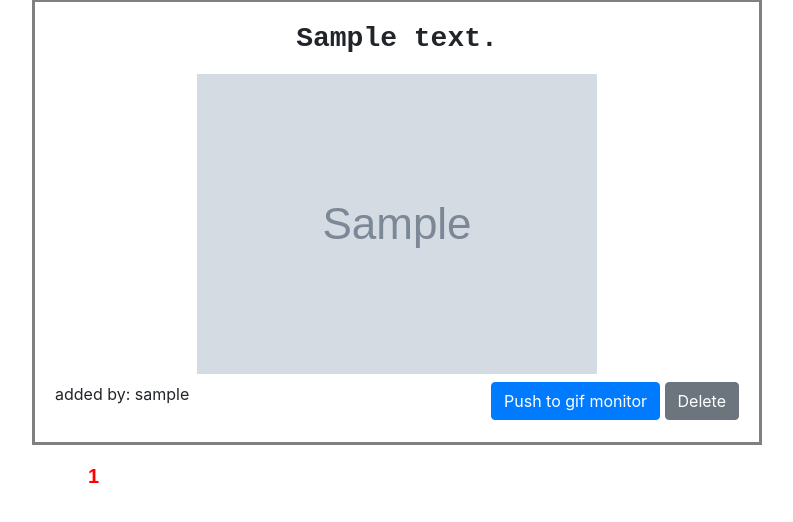
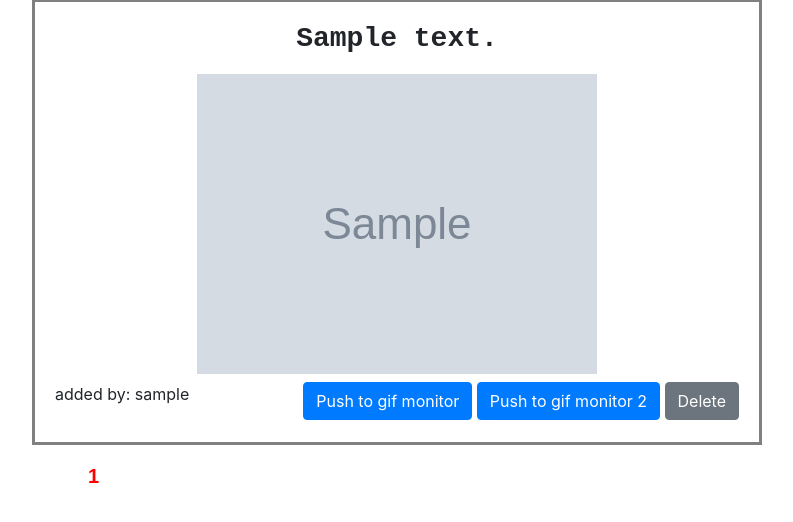
Before and after one commit to SarithT/kwejk, a Django app: page /kwejk/1 in a window 1280 px wide. Shown: the part 105-627 px from the top of the page, without its empty margins (243-1036 px from the left). Run offline with Django 3.2, Linux system fonts and the light colour scheme; a user stored in the database is signed in; tables that the repository leaves empty hold one stand-in row (values such as "Sample post"); grey boxes marked "Sample" are stand-in pictures; some libraries are stand-ins or nearby versions.

Commit message:
add button

```diff
--- a/Board/templates/kwejk.html
+++ b/Board/templates/kwejk.html
@@ -15,13 +15,16 @@
                     <img src="{{ image.image.url }}" class="img-fluid mx-auto d-block">
                 {% endif %}
                     <div class="row mt-2">
-                        <div class="col-md-6">
+                        <div class="col-md-4">
                             <p>added by: {{ image.addedBy.username }}</p>
                         </div>
                         {% if request.user.is_superuser %}
-                        <div class="col-md-6" align="right">
+                        <div class="col-md-8" align="right">
                             <a href='{% url 'push_to_gif_monitor' image.id %}' class="btn btn-primary" type="button">
                                 Push to gif monitor
+                            </a>
+                            <a href='{% url 'push_to_gif_monitor2' image.id %}' class="btn btn-primary" type="button">
+                                Push to gif monitor 2
                             </a>
                             <a href='{% url 'delete_image' image.id %}' class="btn btn-secondary" type="button">Delete</a>
                         </div>
```
